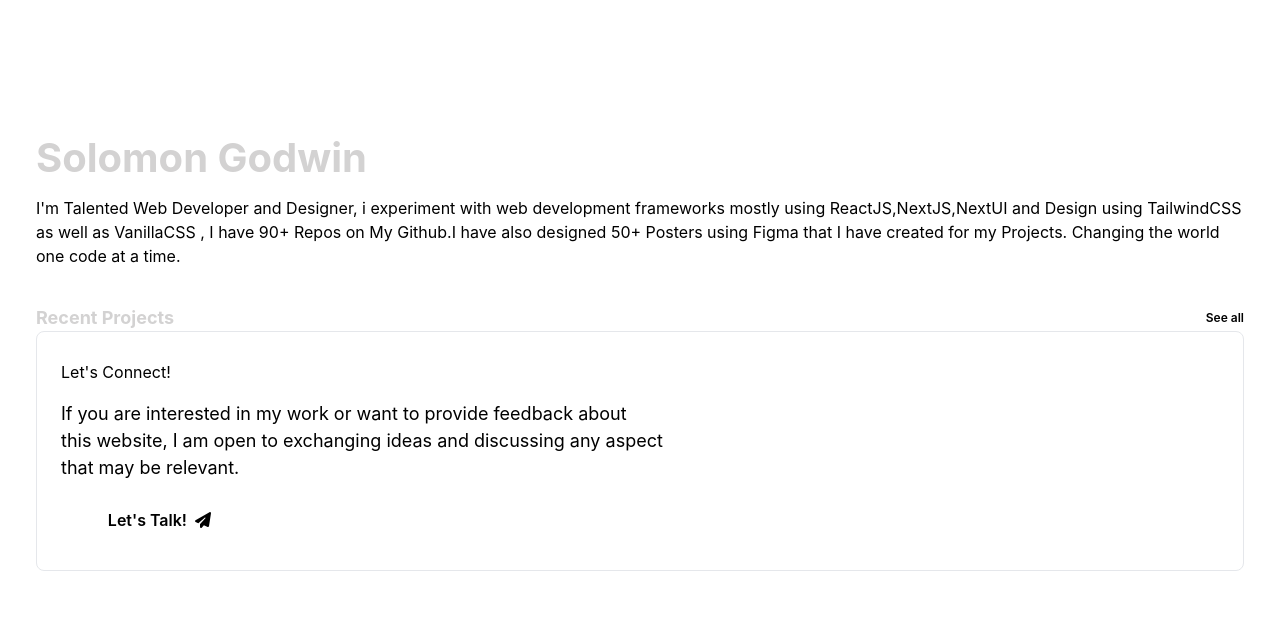
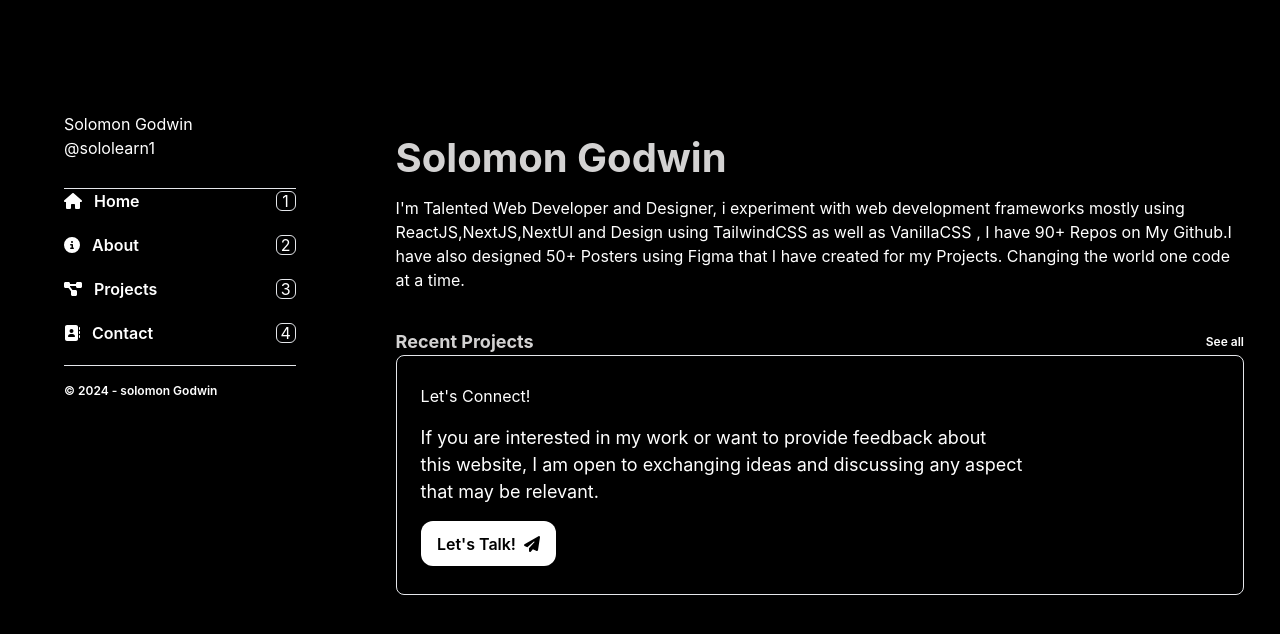
Before and after one commit to solomon8392/Portfolio-Design, a React (Create React App) app: page / in a window 1280 px wide. Shown: the top 634 px of the page. Built offline with nearby package versions, Linux system fonts and the light colour scheme.

Commit message:
feat: add changes on the pages

```diff
--- a/src/index.js
+++ b/src/index.js
@@ -3,12 +3,22 @@ import ReactDOM from 'react-dom/client';
 import './index.css';
 import App from './App';
 import { BrowserRouter } from 'react-router-dom';
+import Navbar from './NavbarPage/NavbarPage';
 
 const root = ReactDOM.createRoot(document.getElementById('root'));
 root.render(
   <BrowserRouter>
-  <App />
+ <div className="flex bg-[#000000] text-[#FFFFFF]">
+ <Navbar />
+ <App />
+ </div>
 </BrowserRouter>,
+
+{/* <React.StrictMode>
+     <BrowserRouter>
+    <App />
+  </BrowserRouter>,
+  </React.StrictMode> */}
 );
 
 // If you want to start measuring performance in your app, pass a function
```
